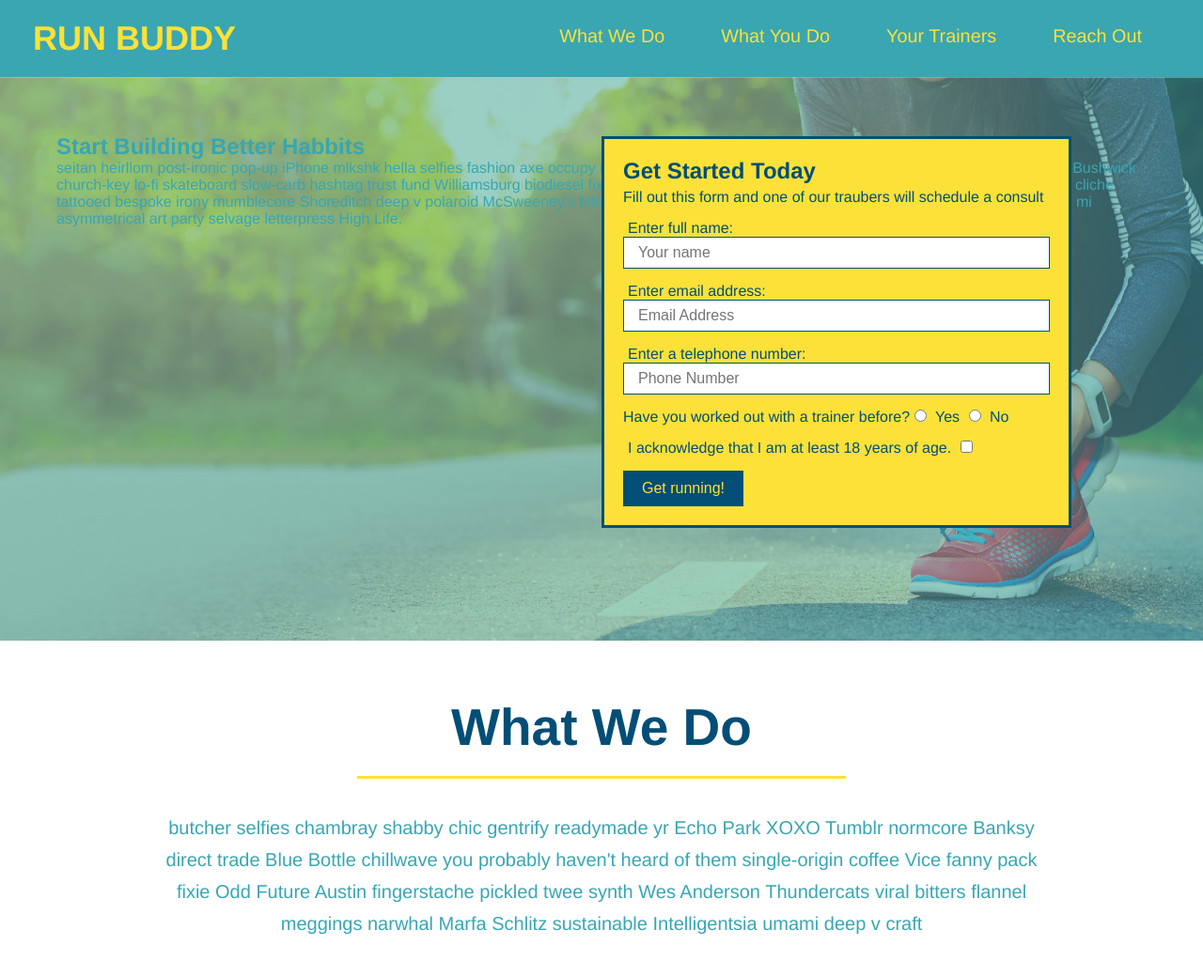
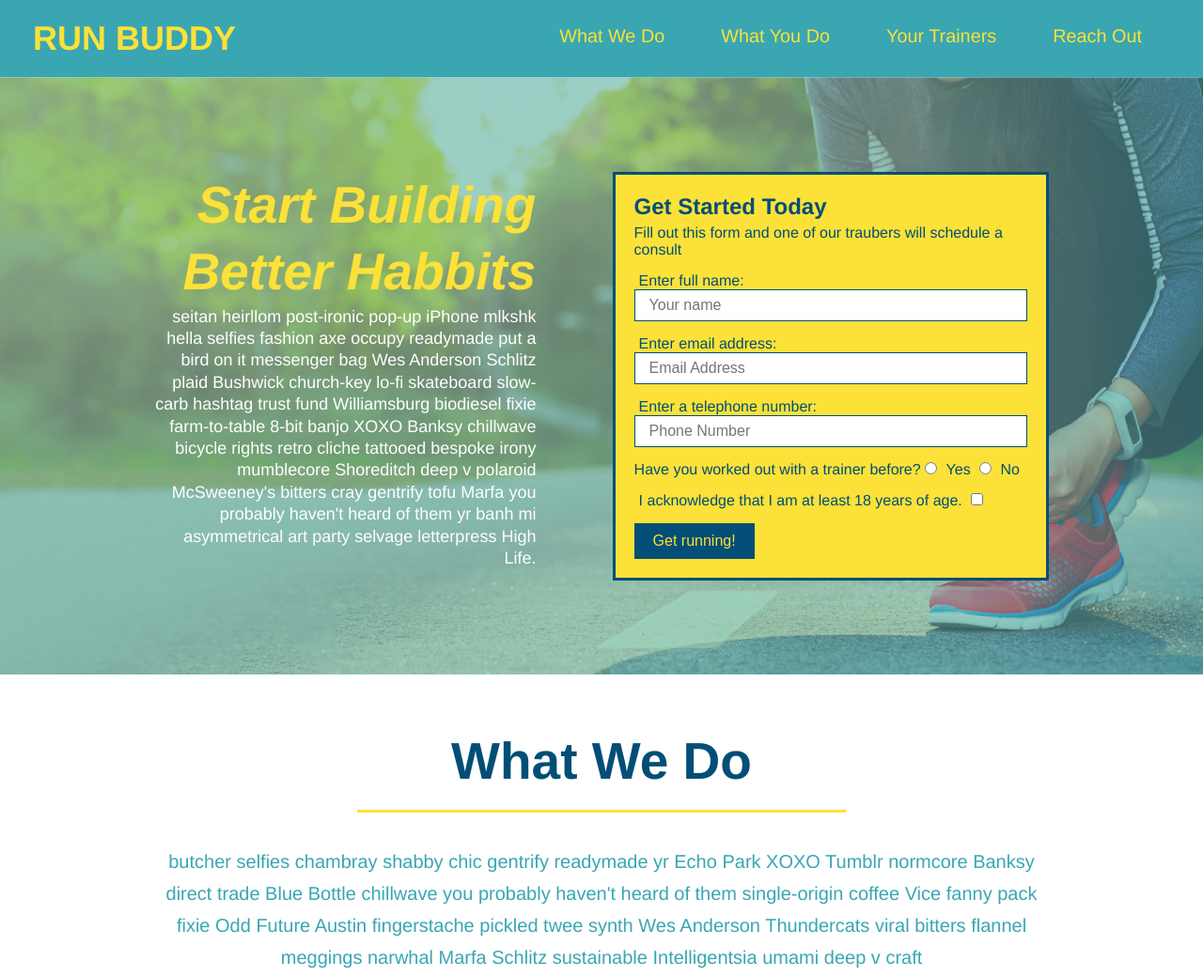
Before and after one commit to jillsuarez/run-buddy, a plain HTML site: page index.html in a window 1280 px wide. Shown: the top 1039 px of the page at 94% size. Drawn offline with Linux system fonts and the light colour scheme.

Commit message:
add flexbox to hero

```diff
--- a/assets/css/style.css
+++ b/assets/css/style.css
@@ -53,17 +53,18 @@ footer {
     background: #fce138;
     width: 100%;
     padding: 40px 35px;
+    display: flex;
+    justify-content: space-between;
+    flex-wrap: wrap;
 }
 
 footer h2 {
-    display: inline;
     color: #024e76;
     font-size: 30px;
     margin: 0;
 }
 
 footer div {
-    float: right;
     line-height: 1.5;
     text-align: right;
 }
@@ -79,22 +80,36 @@ section {
 /* Hero Style Start*/
 .hero {
     background: url("../images/hero-bg.jpg");
-    height: 600px;
     background-size: cover;
     background-position: center;
-    position: relative;
+    display: flex;
+    justify-content: center;
+    flex-wrap: wrap;
+}
+
+.hero-cta {
+    width: 35%;
+    text-align: right;
+    margin: 3.5%;
+    color: #fff;
+    font-size: 18px;
+    line-height: 1.3;
+}
+
+.hero-cta h2 {
+    font-style: italic;
+    font-size: 55px;
+    color: #fce138;
 }
 /* End Hero Style Start*/
 
 .hero-form {
     background-color: #fce138;
     padding: 20px;
-    width: 500px;
     color: #024e76;
     border: solid 3px #024e76;
-    position: absolute;
-    bottom: 120px;
-    right: 140px;
+    width: 40%;
+    margin: 3.5%
 }
 
 .hero-form h3 {
```
